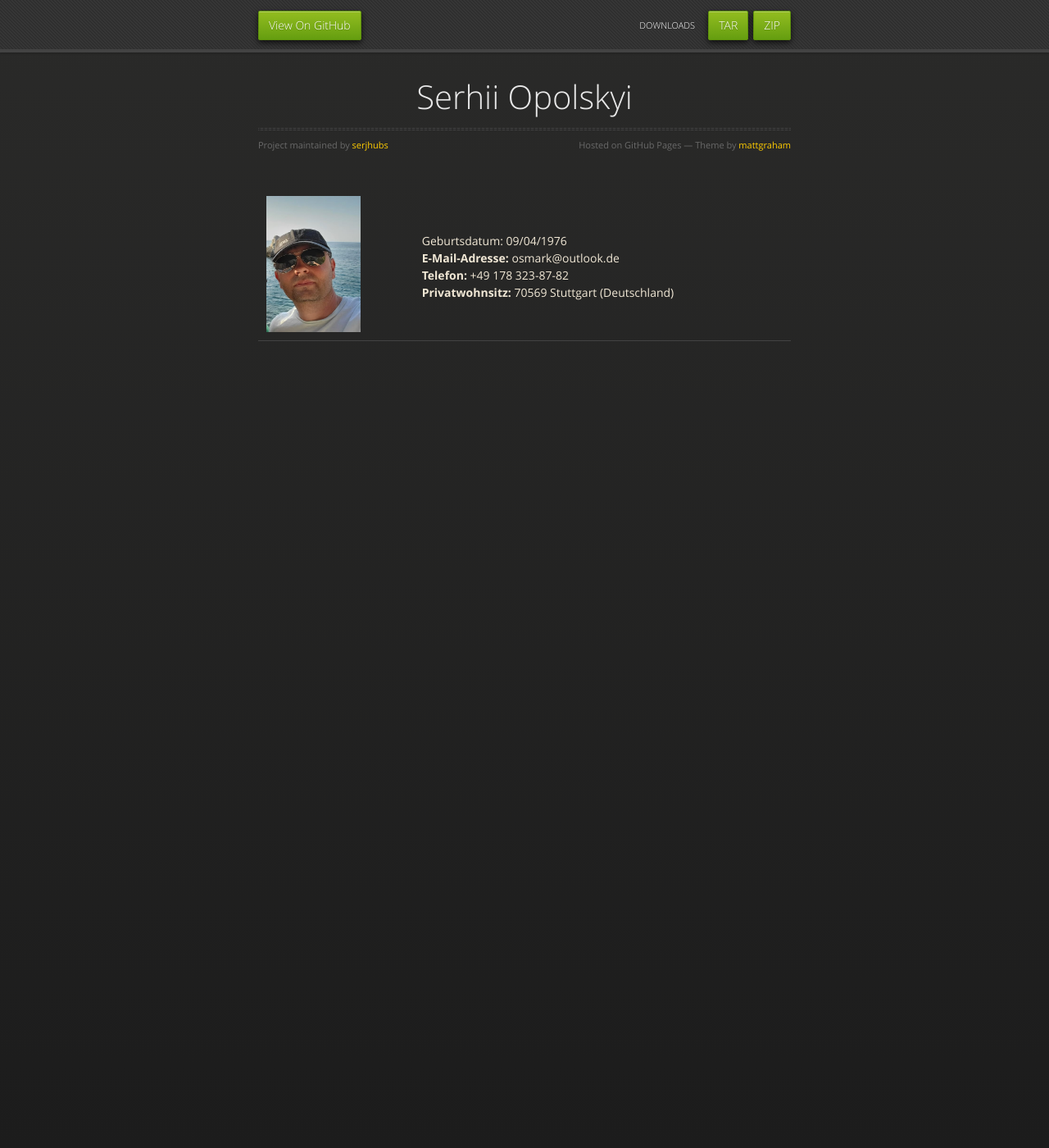
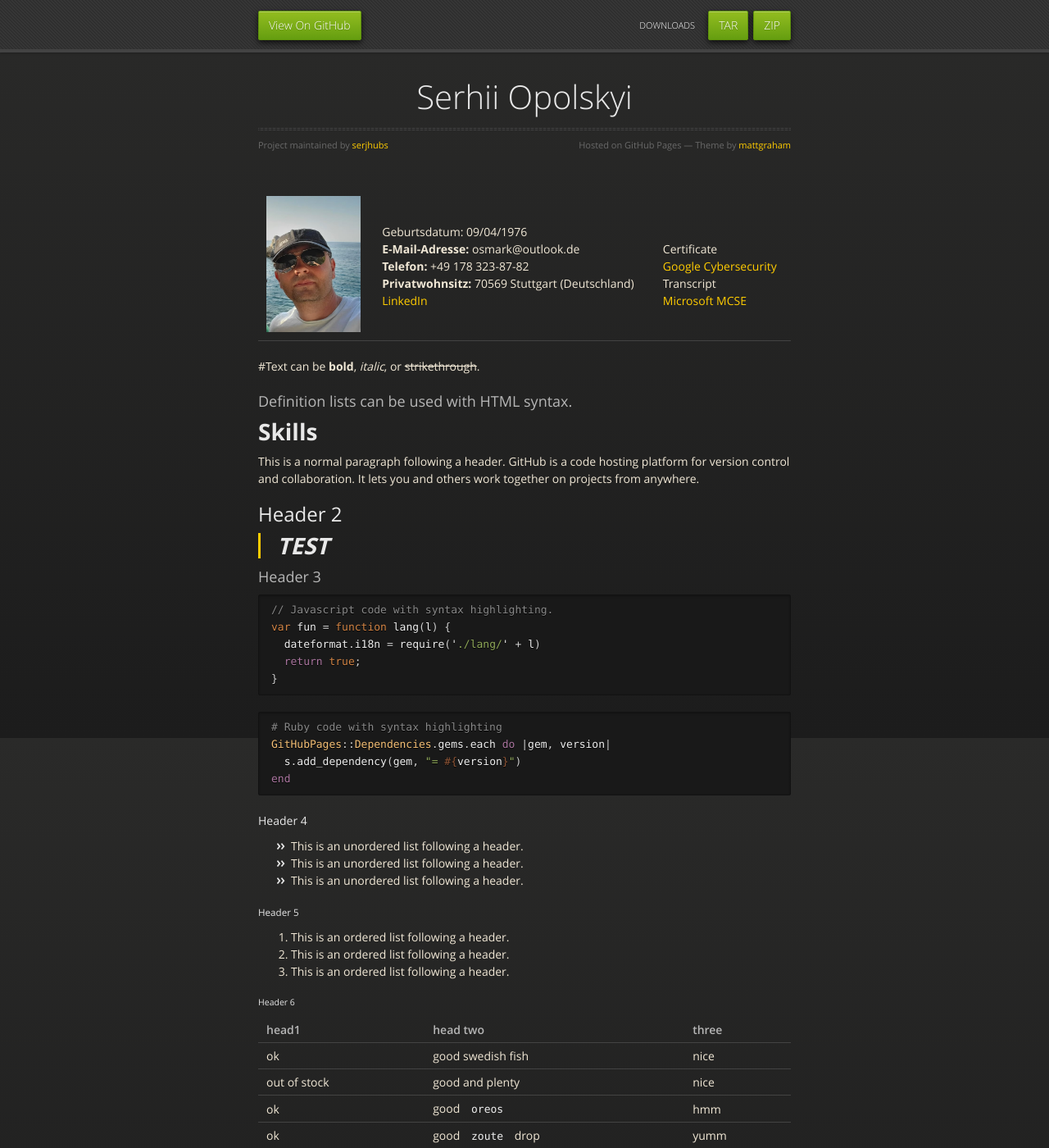
Before and after one commit to serjhubs/Resume, a Jekyll site: the page built from index.md, in a window 1280 px wide and 1400 px high. Shown: the whole window at 82% size. Built offline with Jekyll 4.4.1, drawn with Linux system fonts in a browser that asks for light colours; the repository's description, which GitHub fills in, is left out; part of the change alters nothing that is shown; some of the changed text lies outside the part shown.

Commit message:
Update index.md

```diff
--- a/index.md
+++ b/index.md
@@ -8,7 +8,7 @@ layout: default
        <br><strong>E-Mail-Adresse:</strong> osmark@outlook.de
         <br><strong>Telefon:</strong> +49 178 323-87-82
          <br><strong>Privatwohnsitz:</strong> 70569 Stuttgart (Deutschland)
-         <br><style>color:"blue"<style><a href="https://linkedin.com" target = "_blank">LinkedIn</a>
+         <br><a href="https://linkedin.com" target = "_blank">LinkedIn</a>
       </td>
       <td>
         <br> Certificate
```
